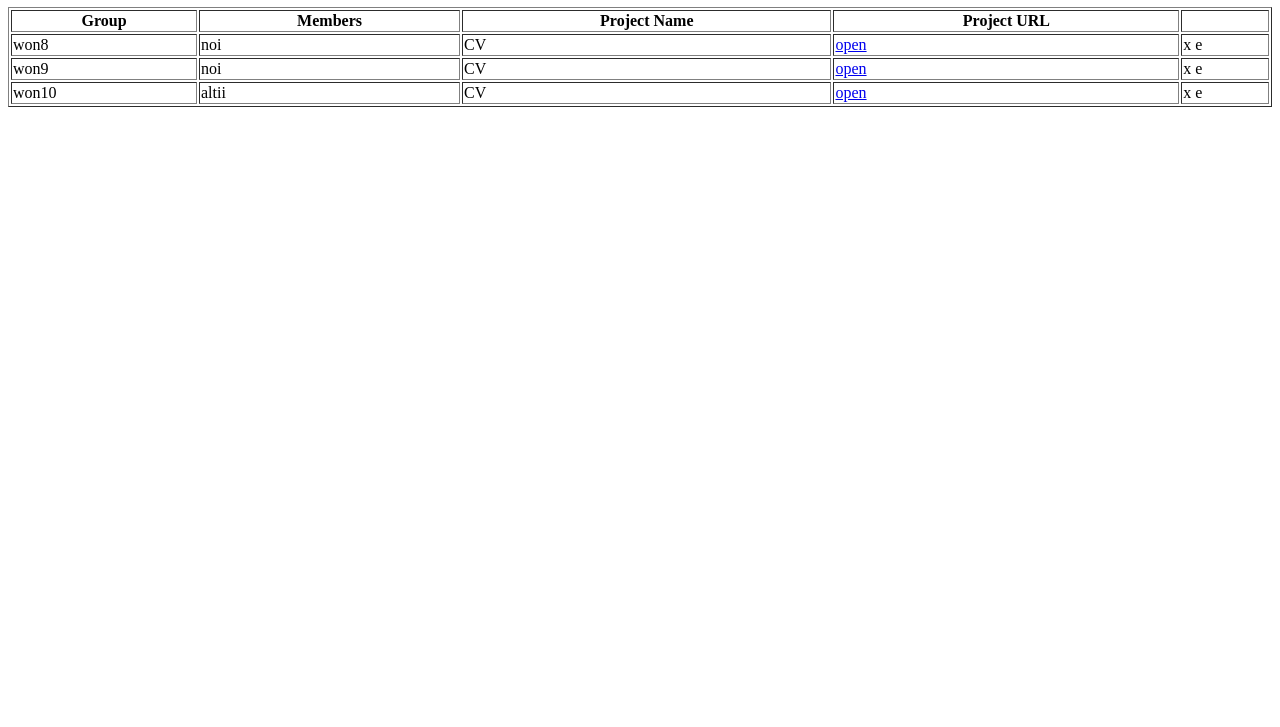
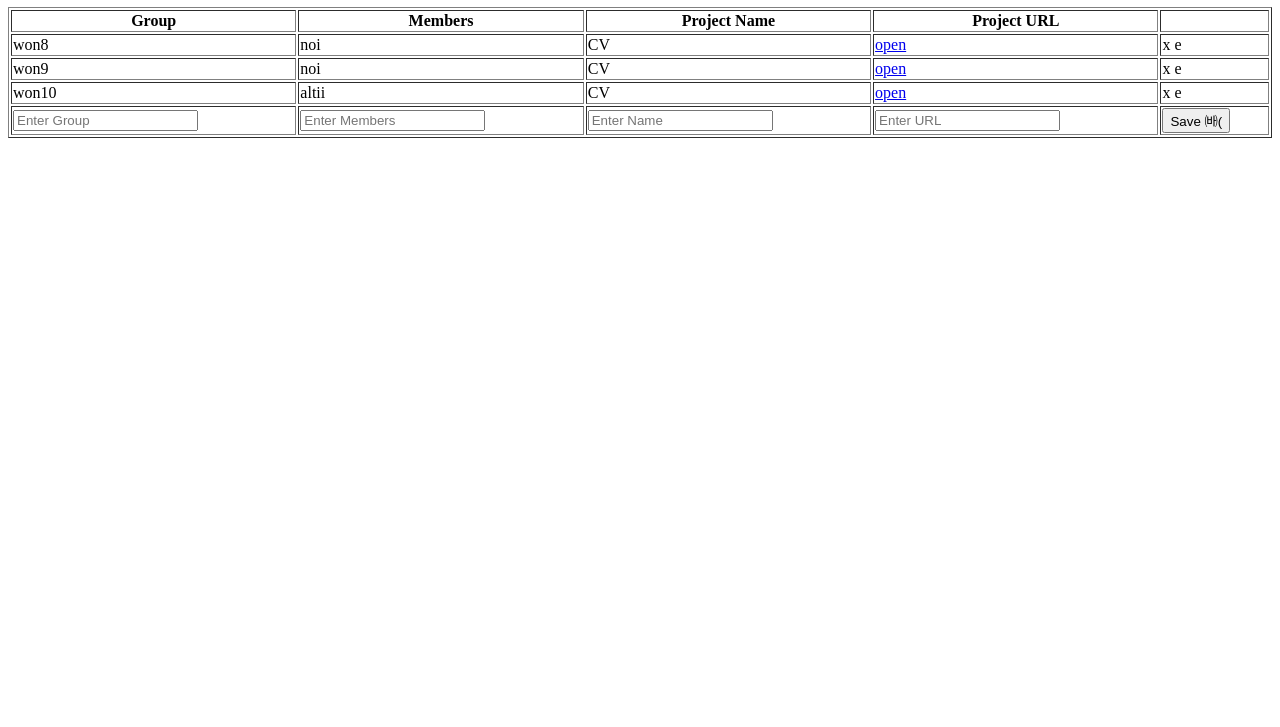
Before and after one commit to sorinsarbu/team-networking, a plain HTML site: page index.html in a window 1280 px wide. Shown: the part 73-800 px from the top of the page. Drawn offline with Linux system fonts and the light colour scheme.

Commit message:
prepare submit team

```diff
--- a/index.html
+++ b/index.html
@@ -10,6 +10,7 @@
 
   <body>
     <h1>Teams Networking APP</h1>
+  <form action="" method="post" id="editForm">
     <table border="1">
       <thead>
         <tr>
@@ -20,18 +21,46 @@
           <th></th>
         </tr>
       </thead>
-      <tbody>
+      <tbody></tbody>
+      <tfoot>
         <tr>
-          <td>won8</td>
-          <td>noi</td>
-          <td>CV</td>
           <td>
-            <a href="https://github.com/nmatei">nmatei</a>
+            <input
+              type="text"
+              placeholder="Enter Group"
+              name="promotion"
+              required
+            />
           </td>
-          <td>x e</td>
+          <td>
+            <input
+              type="text"
+              placeholder="Enter Members"
+              name="members"
+              required
+            />
+          </td>
+          <td>
+            <input
+              type="text"
+              placeholder="Enter Name"
+              name="name"
+              required
+            />
+          </td>
+          <td>
+            <input
+              type="text"
+              placeholder="Enter URL"
+              name="url"
+              required
+            />
+          </td>
+          <td><button type="submit">Save &#12819(</button>
         </tr>
-      </tbody>
+      </tfoot>
     </table>
+  </form>
     <script src="index.js"></script>
   </body>
 </html>
--- a/index.js
+++ b/index.js
@@ -28,4 +28,27 @@ function loadTeams() {
     });
 }
 
+function submitForm(e) {
+  e.preventDefault();
+  var promotion = document.querySelector("input[name=promotion]").value;
+  var members = document.querySelector("input[name=members]").value;
+  var name = document.querySelector("input[name=name]").value;
+  var url = document.querySelector("input[name=url]").value;
+
+  var team = {
+    promotion: promotion,
+    members: members,
+    name: name,
+    url: url,
+  };
+  console.warn("adauga in teams.json", JSON.stringify(team));
+}
+
+function initEvents() {
+  var form = document.getElementById("editForm");
+  console.warn("form", form);
+  form.addEventListener("submit", submitForm);
+}
+
 loadTeams();
+initEvents();
```
